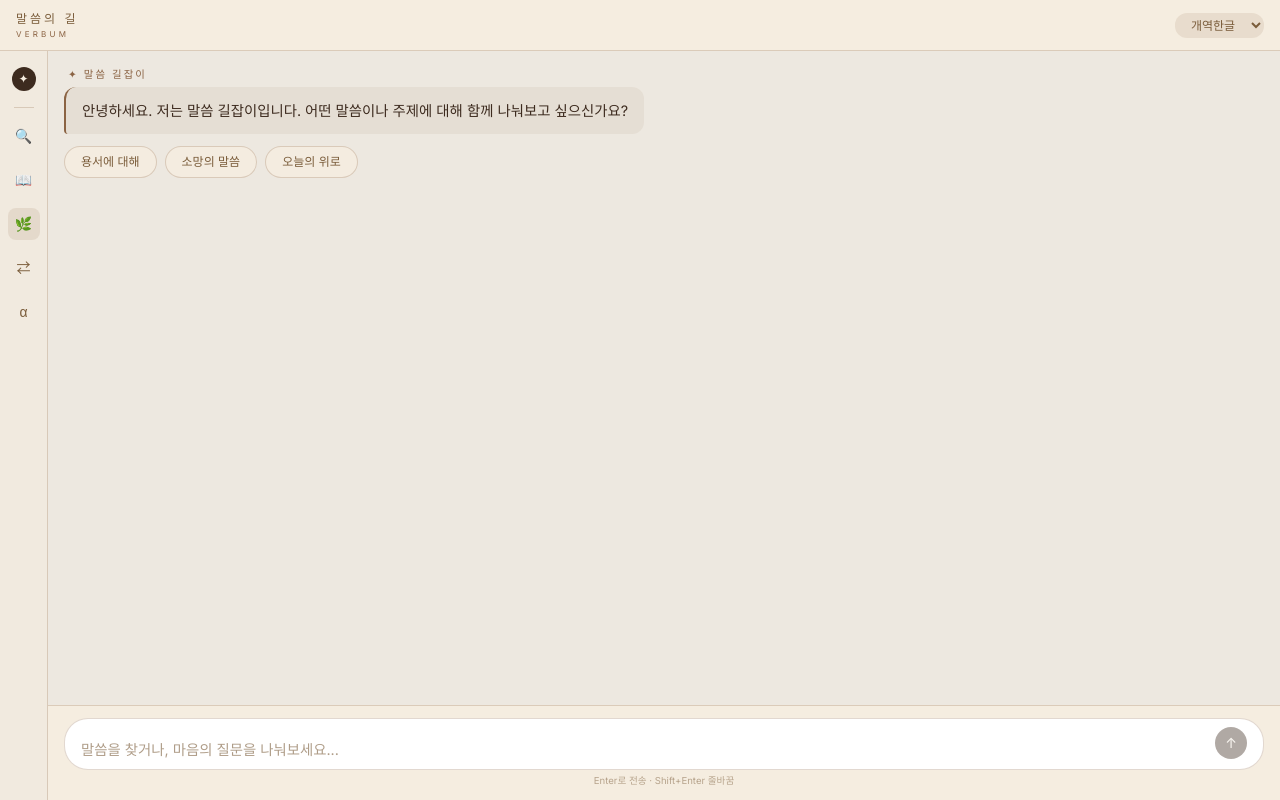
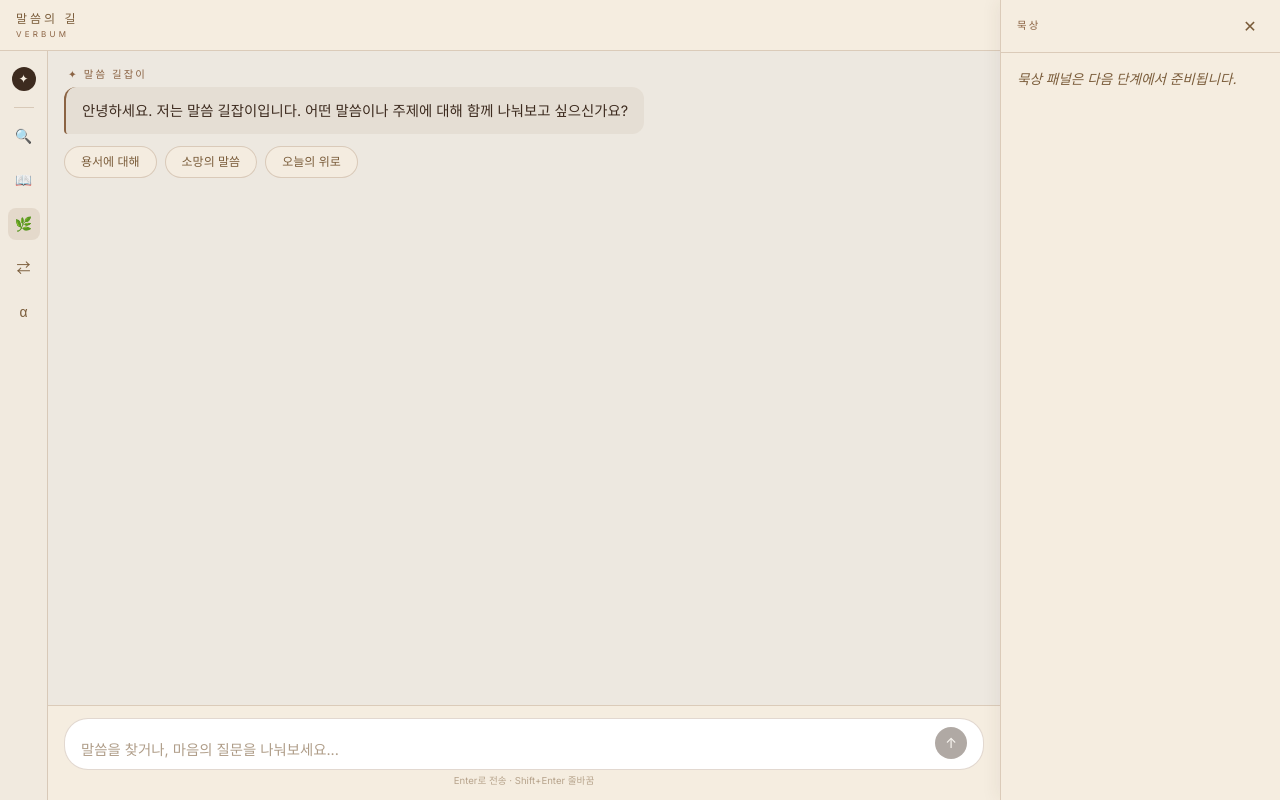
Before and after one commit to tigerjk9/malsseum-ui, a Next.js app: page / in a window 1280 px wide. Both pictures are taken after a click on the button "묵상". Built offline with nearby package versions, Linux system fonts and the light colour scheme.

Commit message:
feat: integrate panels with ChatInterface (toggle + verse quoting)

```diff
--- a/src/components/ChatInterface.tsx
+++ b/src/components/ChatInterface.tsx
@@ -8,6 +8,10 @@ import MessageBubble from './MessageBubble'
 import ChatInput from './ChatInput'
 import TopBar from './TopBar'
 import IconSidebar from './IconSidebar'
+import SlidePanel from './SlidePanel'
+import TranslationComparePanel from './panels/TranslationComparePanel'
+import SearchPanel from './panels/SearchPanel'
+import BrowsePanel from './panels/BrowsePanel'
 
 const WELCOME_MESSAGE: ChatMessage = {
   id: 'welcome',
@@ -19,6 +23,14 @@ const WELCOME_MESSAGE: ChatMessage = {
     { label: '소망의 말씀', prompt: '소망에 대한 말씀을 찾고 싶어요' },
     { label: '오늘의 위로', prompt: '오늘 마음이 힘드네요. 위로의 말씀이 필요해요' },
   ],
+}
+
+const PANEL_TITLES: Record<Exclude<PanelType, 'none'>, string> = {
+  search: '검색',
+  browse: '탐독',
+  themes: '묵상',
+  compare: '번역 비교',
+  original: '원어',
 }
 
 export default function ChatInterface() {
@@ -156,8 +168,54 @@ export default function ChatInterface() {
   }
 
   const handleNewChat = () => {
-    setState(s => ({ ...s, messages: [WELCOME_MESSAGE], activePanel: 'none', error: null }))
+    setState(s => ({
+      ...s,
+      messages: [WELCOME_MESSAGE],
+      activePanel: 'none',
+      activePanelVerse: null,
+      error: null,
+    }))
   }
+
+  const handleClosePanel = () => {
+    setState(s => ({ ...s, activePanel: 'none' }))
+  }
+
+  const handlePickVerse = (verse: VerseData) => {
+    const ref = `${verse.bookNameKo} ${verse.ref.chapter}:${verse.ref.verse}`
+    const quoted = `📖 ${ref} 에 대해 더 깊이 묵상하고 싶어요.\n"${verse.text}"`
+    setState(s => ({ ...s, activePanel: 'none' }))
+    handleSend(quoted)
+  }
+
+  const renderPanelBody = () => {
+    switch (state.activePanel) {
+      case 'compare':
+        return <TranslationComparePanel verseRef={state.activePanelVerse} />
+      case 'search':
+        return <SearchPanel onPickVerse={handlePickVerse} />
+      case 'browse':
+        return <BrowsePanel onPickVerse={handlePickVerse} translation={state.translation} />
+      case 'themes':
+        return (
+          <p className="text-[0.85rem] text-[var(--ink-medium)] italic">
+            묵상 패널은 다음 단계에서 준비됩니다.
+          </p>
+        )
+      case 'original':
+        return (
+          <p className="text-[0.85rem] text-[var(--ink-medium)] italic">
+            원어 분석은 다음 단계에서 준비됩니다.
+          </p>
+        )
+      default:
+        return null
+    }
+  }
+
+  const panelOpen = state.activePanel !== 'none'
+  const panelTitle =
+    state.activePanel !== 'none' ? PANEL_TITLES[state.activePanel] : ''
 
   return (
     <div className="flex flex-col h-screen bg-[var(--hanji-warm)]">
@@ -168,7 +226,11 @@ export default function ChatInterface() {
       />
       <div className="flex flex-1 overflow-hidden">
         <IconSidebar activePanel={state.activePanel} onToggle={handlePanelToggle} />
-        <main className="flex flex-col flex-1 overflow-hidden">
+        <main
+          className={`flex flex-col flex-1 overflow-hidden transition-[margin] duration-200 ${
+            panelOpen ? 'md:mr-[280px]' : ''
+          }`}
+        >
           <div
             className="flex-1 overflow-y-auto px-4 py-4 space-y-4"
             onScroll={(e) => {
@@ -189,6 +251,9 @@ export default function ChatInterface() {
           <ChatInput onSend={handleSend} disabled={state.isLoading} />
         </main>
       </div>
+      <SlidePanel open={panelOpen} title={panelTitle} onClose={handleClosePanel}>
+        {renderPanelBody()}
+      </SlidePanel>
     </div>
   )
 }
```
